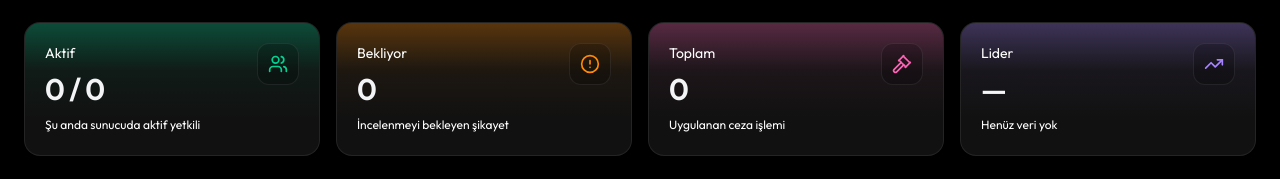
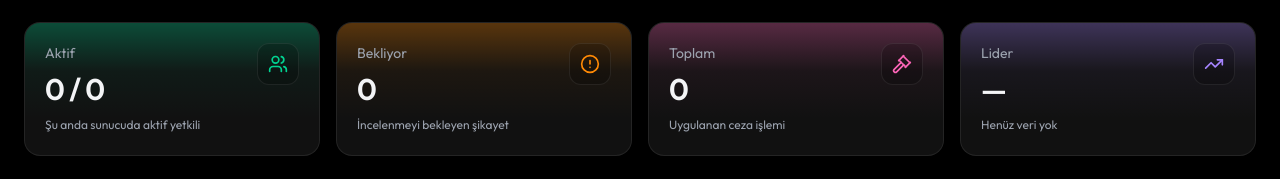
Before and after one commit to c0fteey/nobodies-ceviri, a Next.js app: page / in a window 1280 px wide. Shown: the part 329-508 px from the top of the page. Built offline with nearby package versions, Linux system fonts and the light colour scheme; no server answers.

Commit message:
Güncelleme

```diff
--- a/src/components/dashboard/stats-cards.tsx
+++ b/src/components/dashboard/stats-cards.tsx
@@ -40,11 +40,11 @@ export function StatsCards({ stats }: { stats: DashboardStat[] }) {
             />
             <div className="relative flex items-start justify-between gap-3">
               <div>
-                <p className="text-sm  text-white">{stat.label}</p>
+                <p className="text-sm  text-[var(--muted)]">{stat.label}</p>
                 <p className="mt-2 text-3xl font-semibold tracking-tight">
                   {stat.value}
                 </p>
-                <p className="mt-2 text-xs leading-relaxed text-white">
+                <p className="mt-2 text-xs leading-relaxed text-[var(--muted)]">
                   {stat.hint}
                 </p>
               </div>
```
